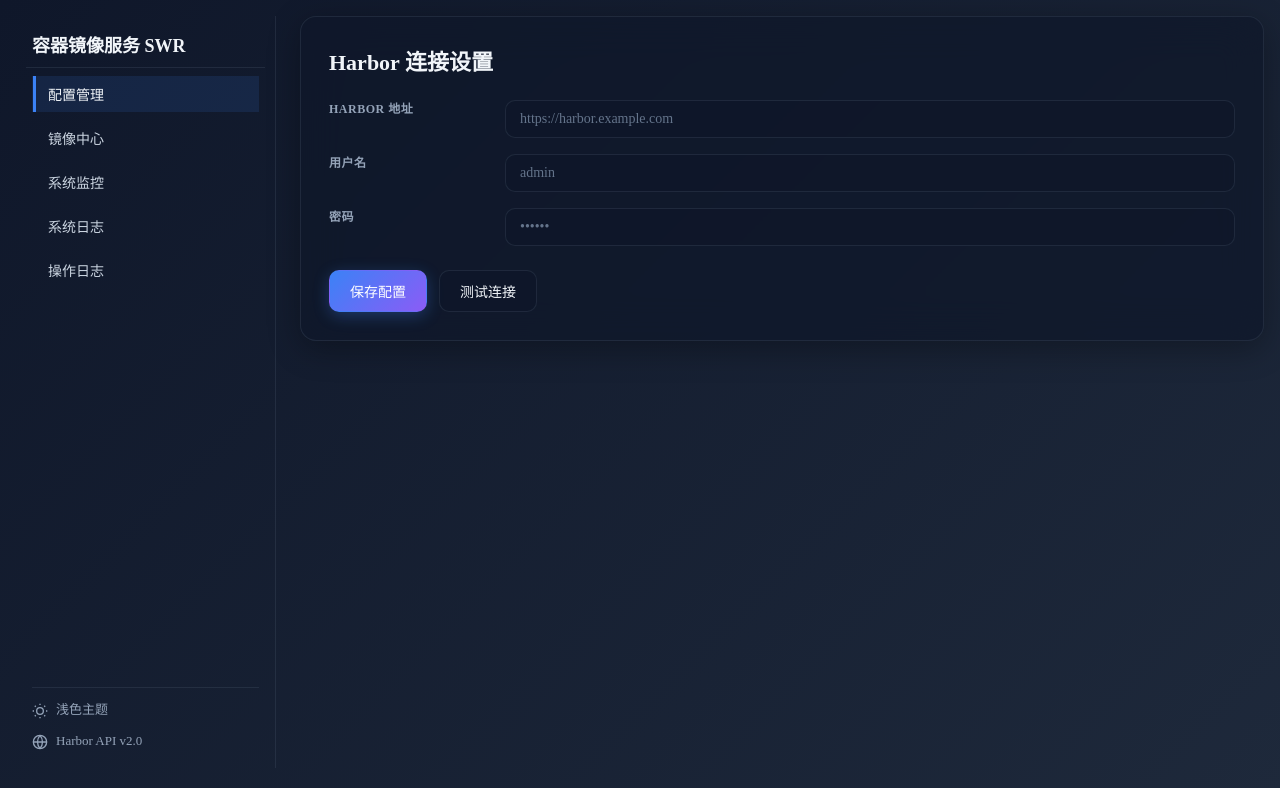
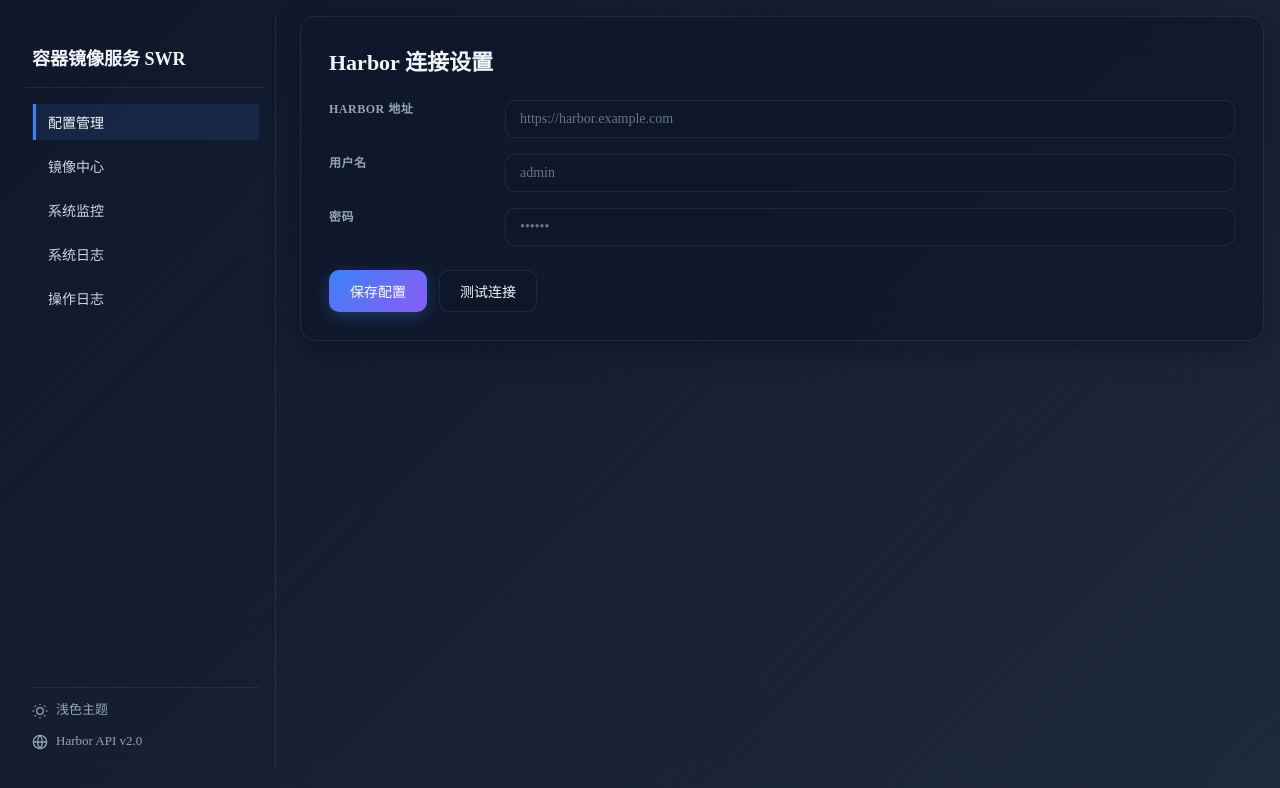
Before and after one commit to freemankevin/harbor-export-ui, a React (Vite) app: page / in a window 1280 px wide. Shown: the top 788 px of the page. Built offline with nearby package versions, Linux system fonts and the light colour scheme; no server answers.

Commit message:
[update]: 更新左侧样式

```diff
--- a/src/App.css
+++ b/src/App.css
@@ -46,9 +46,11 @@
 .sidebar .title {
   font-size: 18px;
   font-weight: 700;
-  margin-bottom: 8px;
+  margin-bottom: 0;
   color: var(--text-primary);
   display: inline-block;
+  line-height: 1.25;
+  padding: 16px 0;
 }
 
 .sidebar .title::after {
@@ -56,7 +58,7 @@
   display: block;
   height: 1px;
   background: var(--border);
-  margin-top: 6px;
+  margin-top: 16px;
   width: calc(100% + 12px);
   transform: translateX(-6px);
 }
```
